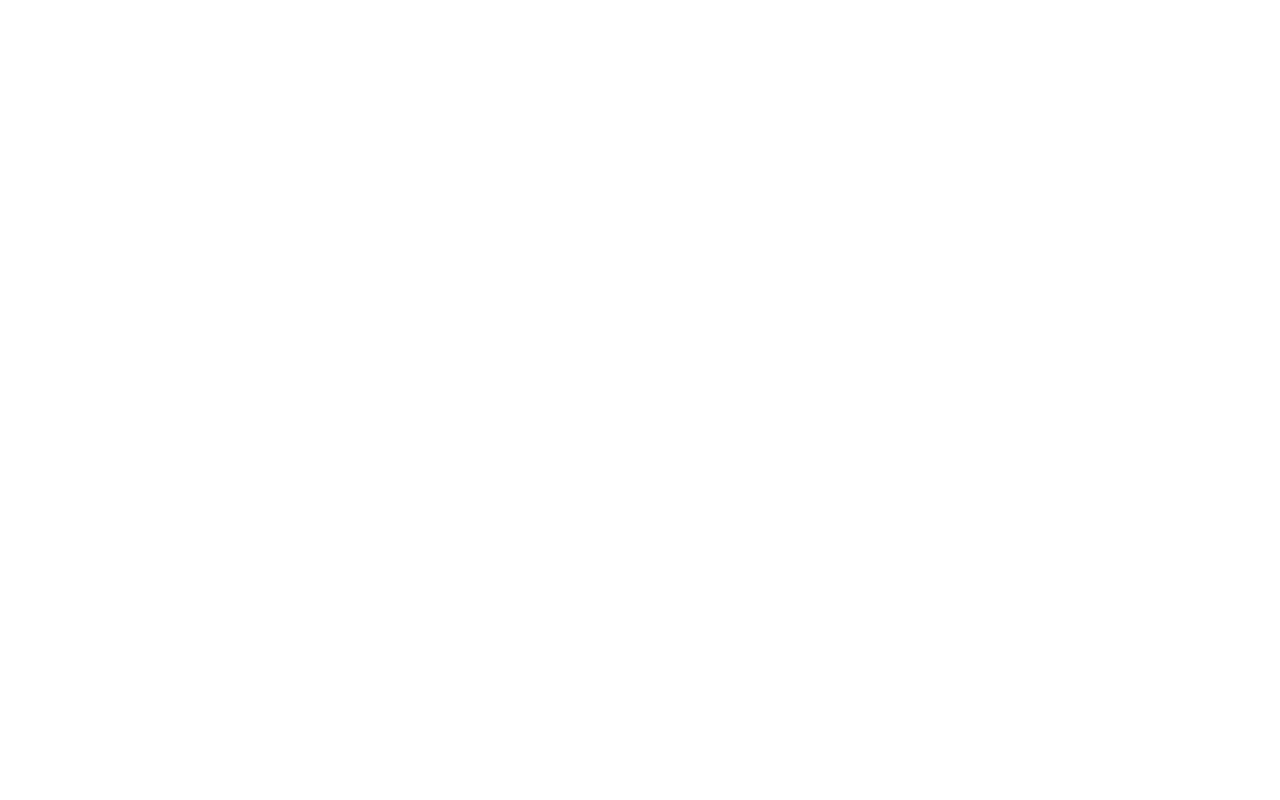
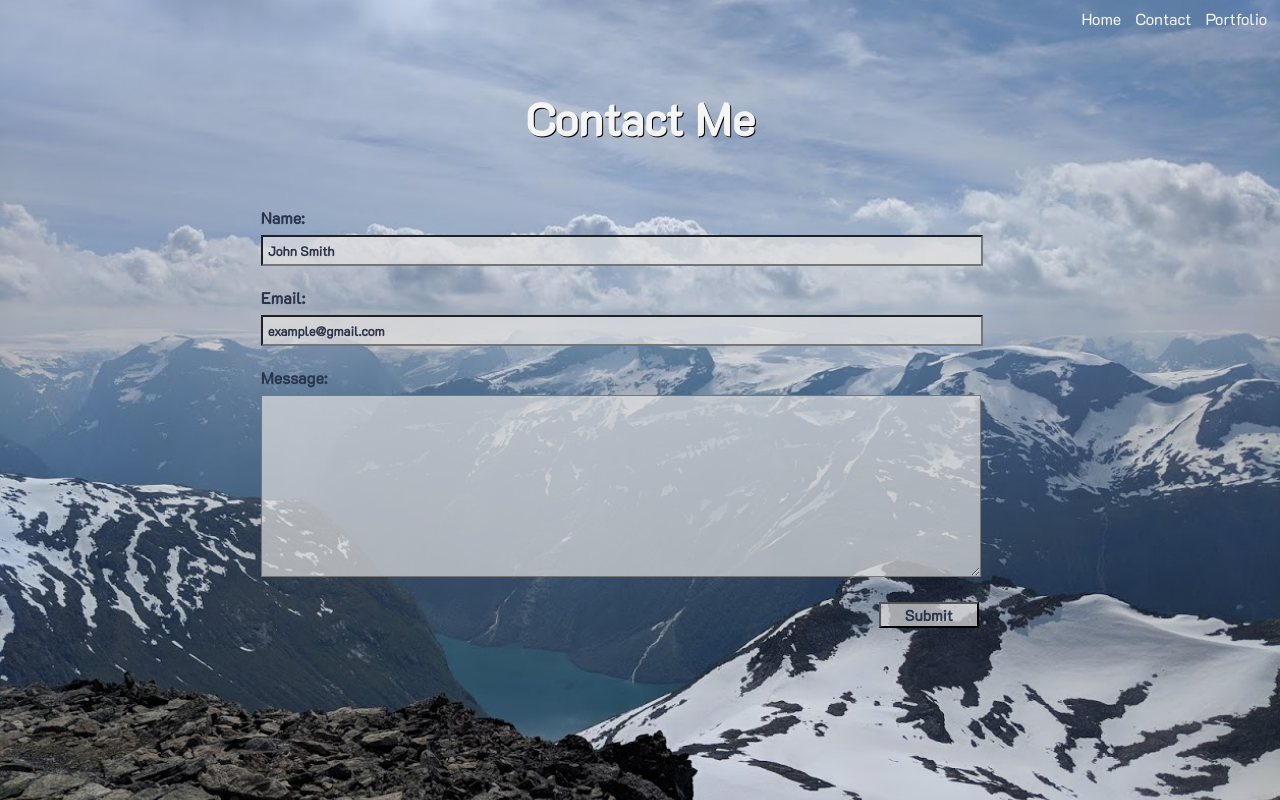
Before and after one commit to buelowek1225/HTML_CSS_Portfolio, a plain HTML site: page contact.html in a window 1280 px wide. Drawn offline with Linux system fonts and the light colour scheme.

Commit message:
Contact Page Setup

```diff
--- a/contact.html
+++ b/contact.html
@@ -0,0 +1,37 @@
+<!DOCTYPE html>
+<html lang="en">
+<head>
+    <meta charset="UTF-8">
+    <meta name="viewport" content="width=device-width, initial-scale=1.0">
+    <meta http-equiv="X-UA-Compatible" content="ie=edge">
+    <link href="css/style.css" rel="stylesheet" type="text/css">
+    <link href="https://fonts.googleapis.com/css?family=Anton|Cinzel|Exo:700|Hind+Siliguri|K2D|Pathway+Gothic+One&display=swap" rel="stylesheet">
+    <title>Contact</title>
+</head>
+<body>
+  <ul>
+    <li><a class ="active" href="index.html">Home</a></li>
+    <li><a href="contact.html">Contact</a></li>
+    <li><a href="portfolio.html">Portfolio</a></li>
+  </ul>
+  <div class="title-info">
+    <h1>Contact Me</h1>
+  </div>
+  <div class=form>
+    <form action="/action_page.php"> <!--what does the /action_page.php do-->
+    Name:<br>
+    <input type="text" name="name" value="John Smith" class="form-input">
+    <br><br>
+    Email:<br>
+    <input type="text" name="email" value="example@gmail.com" class="form-input">
+    <br><br>
+    Message:<br>
+    <textarea rows="10" class="form-input"></textarea>
+    <br><br>
+    <div class="button">
+        <input type="submit" value="Submit" class="form-submit">
+    </div>
+  </form>
+  </div>
+</body>
+</html>
--- a/css/style.css
+++ b/css/style.css
@@ -31,6 +31,8 @@ a {
   text-decoration: none;
   margin: 5px;
 }
+
+/* INDEX PAGE */
 
 .title-info {
   margin: 60px;
@@ -83,3 +85,45 @@ h3 {
   /* color: black; */
   /* filter: alpha(opacity=0); */
 }
+
+/* CONTACT PAGE */
+
+.form {
+  /* align-content: center; */
+  text-align: left;
+  margin-left: 20%;
+  font-weight: bold;
+  color: #2b344a;
+  font-family: 'K2D', sans-serif;
+  margin-top: 5px;
+}
+
+.form-input {
+  font: unset;
+  width: 70%;
+  padding: 5px;
+  margin-top: 7px;
+  background-color:  rgba(225, 225, 225, 0.7);
+  color: #2b344a;
+  font-family: 'K2D', sans-serif;
+  font-size: 13px;
+}
+
+.form-submit {
+  /* font-family: unset; */
+  background-color:  rgba(225, 225, 225, 0.7);
+  color: #2b344a;
+  font-family: unset;
+  font-weight: bold;
+  font-family: 'K2D', sans-serif;
+  font-size: 15px;
+  align-content: center;
+  width: 100px;
+}
+
+.button {
+  display: flex;
+  flex-direction: row;
+  justify-content: flex-end;
+  margin-right: 29%;
+}
```
Also changed, not shown: index.html (+1 -1 lines), portfolio.html (+18 -0 lines).
